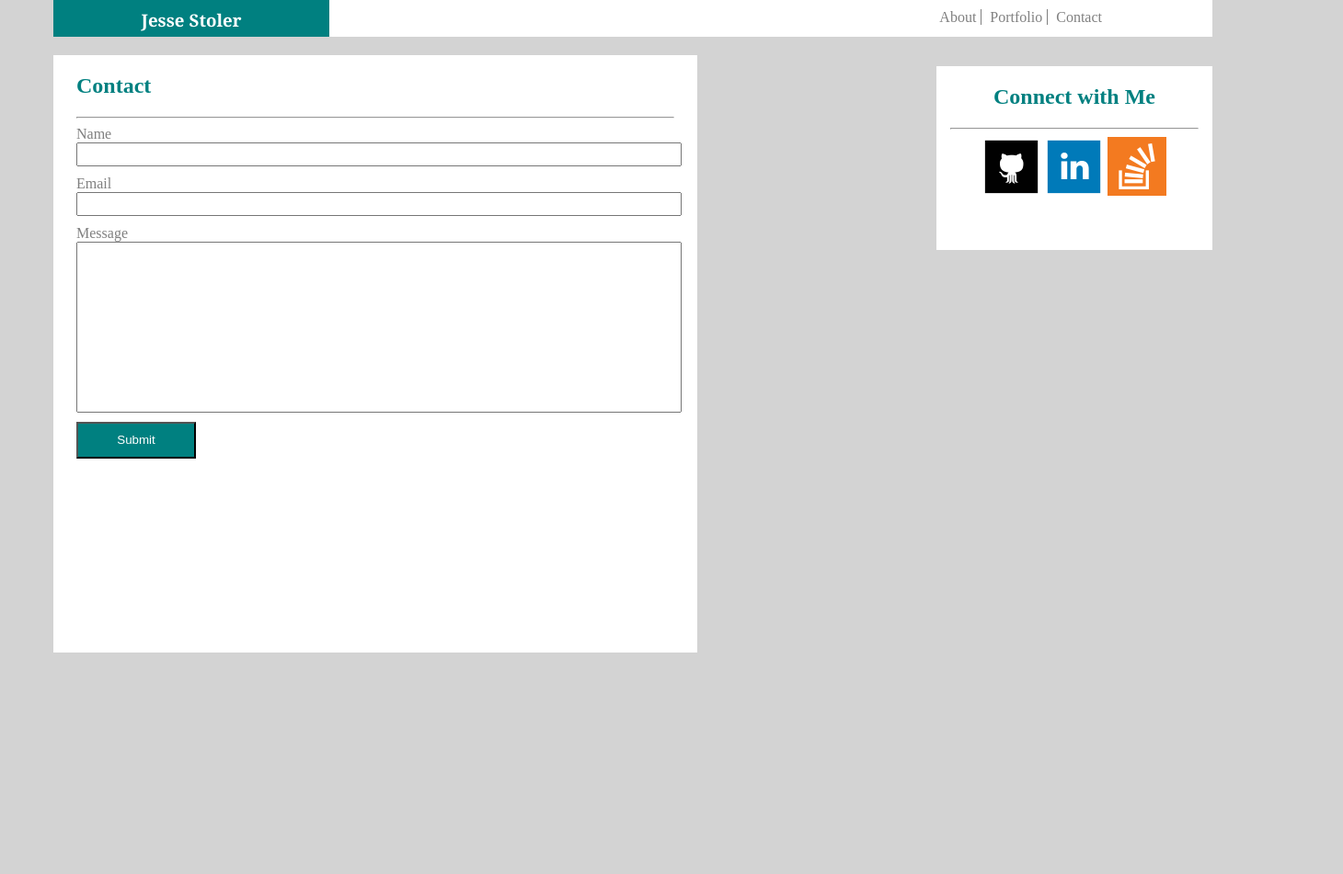
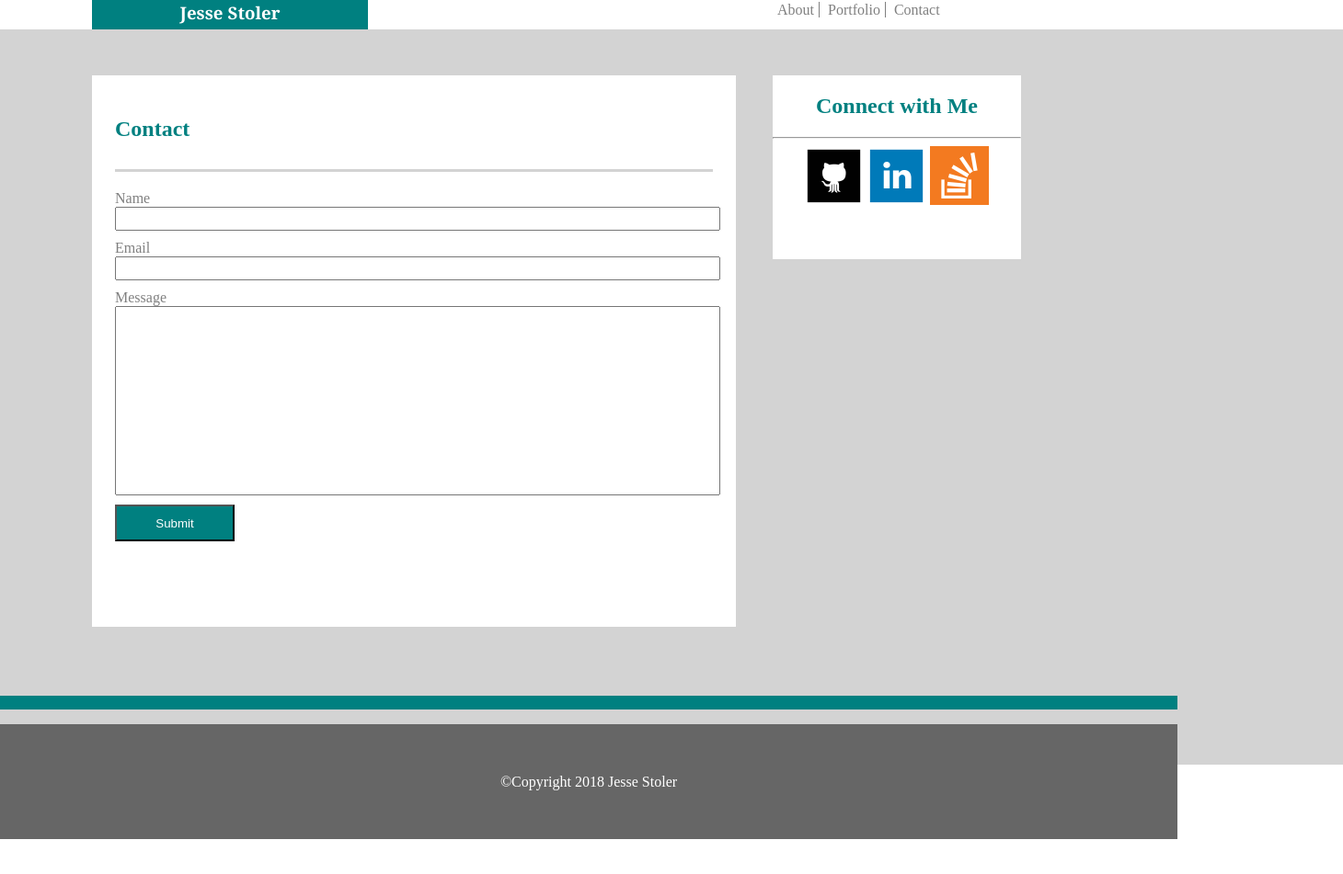
Before and after one commit to jessestoler/Basic-Portfolio, a plain HTML site: page contact.html in a window 1280 px wide. Shown: the part 43-994 px from the top of the page at 92% size, 1460 px wide, since content can reach past the window. After the commit the page ends 956 px from the top, so only its background shows below. Drawn offline with Linux system fonts and the light colour scheme.

Commit message:
contact almost done

```diff
--- a/contact.html
+++ b/contact.html
@@ -7,13 +7,16 @@
     <style>
     a       {text-decoration: none;}
 
-    body    {background-color: lightgray;
-            height: 1400px;
-            padding-left: 50px;
-            padding-right: 50px;
-            width: 1260px;}
+    body {margin: 0 auto;}
 
-    #gray   {background-color: darkgray;
+    footer {position: absolute;
+            top: 800px;
+            width: 100%;}
+
+    form {
+        margin-top: 20px;}
+
+    #gray   {background-color: #666666;
             color: white;
             height: 125px;
             line-height: 125px;
@@ -21,7 +24,7 @@
 
     header {background-color: white;
             height: 75px;
-            margin-bottom: 20px;
+            line-height: 75px;
             padding-right: 115px;}
 
     input {height: 20px;
@@ -34,7 +37,8 @@
                         width: 20%;}
 
     #links {float: right;
-            line-height: 75px;}
+            left: 800px;
+            position: absolute;}
 
     #links a {border-right: 1px solid gray;
             color: gray;
@@ -46,25 +50,29 @@
     #main {background-color: white;
             color: gray;
             float: left;
-            height: 650px;
+            height: 600px;
             padding-left: 25px;
             padding-right: 25px;
             width: 650px;}
 
-    #main h2 {color: teal;}
+    #main h2 {color: teal;
+                padding-bottom: 30px;
+                margin-top: 45px;
+                border-bottom: 3px solid lightgray;}
 
     #main img {float: left;}
 
     #main p {float: right;}
 
-    #message {height: 180px;}
+    #message {height: 200px;}
 
     #myName {background-color: teal;
             color: white;
             float: left;
             font-family: "Georgia", Times, Times New Roman, serif;
             height: 75px;
-            line-height: 75px;
+
+            margin-left: 100px;
             text-align: center;
             width: 300px;}
 
@@ -72,13 +80,24 @@
             color: teal;
             float: right;
             height: 200px;
-            padding-left: 15px;
-            padding-right: 15px;
+            left: -250px;
+            position: relative;
             text-align: center;
             width: 270px;}
 
     #teal {background-color: teal;
-            height: 25px;}
+
+            height: 15px;}
+
+    #wrapper    {background-color: lightgray;
+            height: 750px;
+            padding-top: 50px;
+            padding-left: 100px;
+            padding-right: 100px;
+            position: absolute;
+            width: 1260px;}
+
+
     </style>
     <title>Document</title>
 </head>
@@ -95,9 +114,9 @@
 </ul>
 </div>
 </header>
+<div id="wrapper">
 <div id="main">
    <h2>Contact</h2>
-   <hr>
  <form>
  Name<br>
  <input type="text">
@@ -118,12 +137,13 @@
 <a href="https://www.linkedin.com/in/jesse-stoler-540a6268/"><img src="assets/images/linkedin.png"></a>
 <a href="https://stackoverflow.com/users/9248905/j-sto?tab=profile"><img src="assets/images/stackOverflow.png"></a>
 </div>
-<!--<footer>
+</div>
+<footer>
 <div id="teal">
 </div>
 <div id="gray">
 <p>&copy;Copyright 2018 Jesse Stoler</p>
 </div>
-</footer>-->
+</footer>
 </body>
 </html>
```
Also changed, not shown: portfolio.html (+31 -12 lines).
